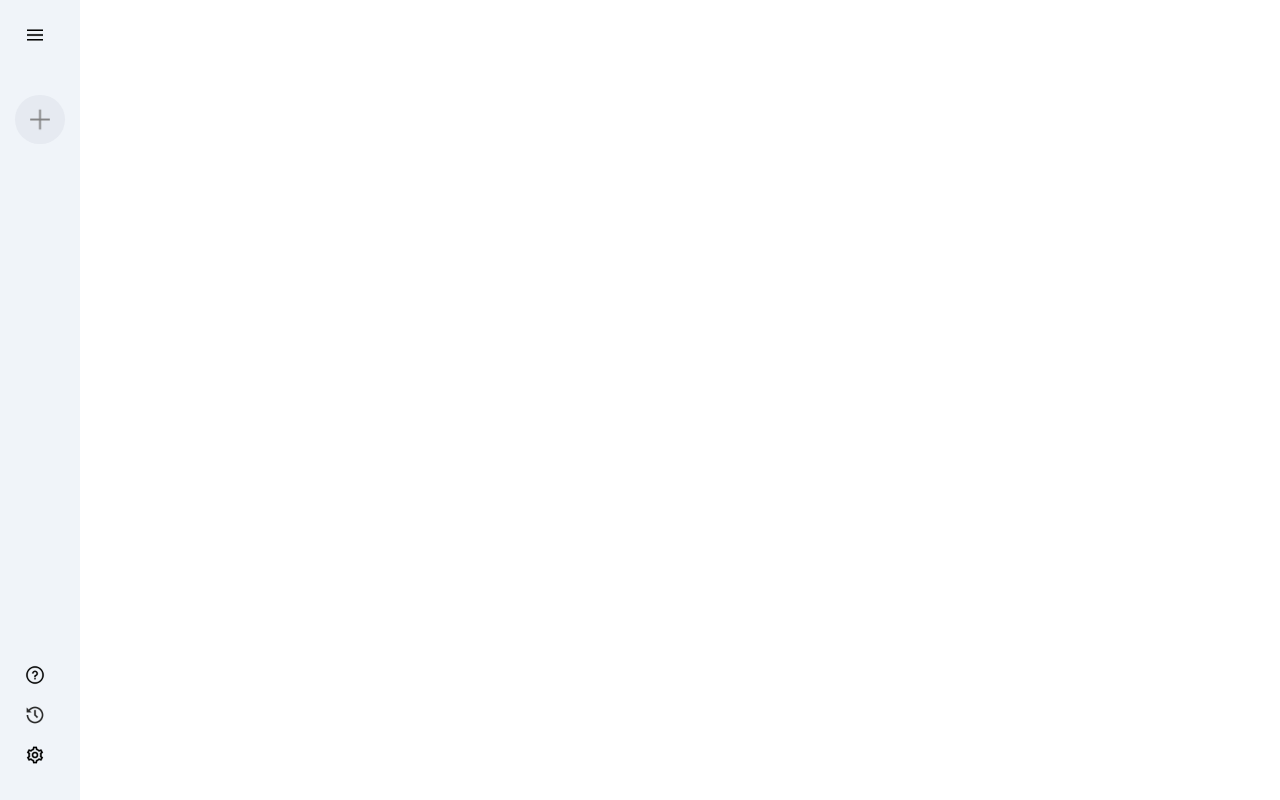
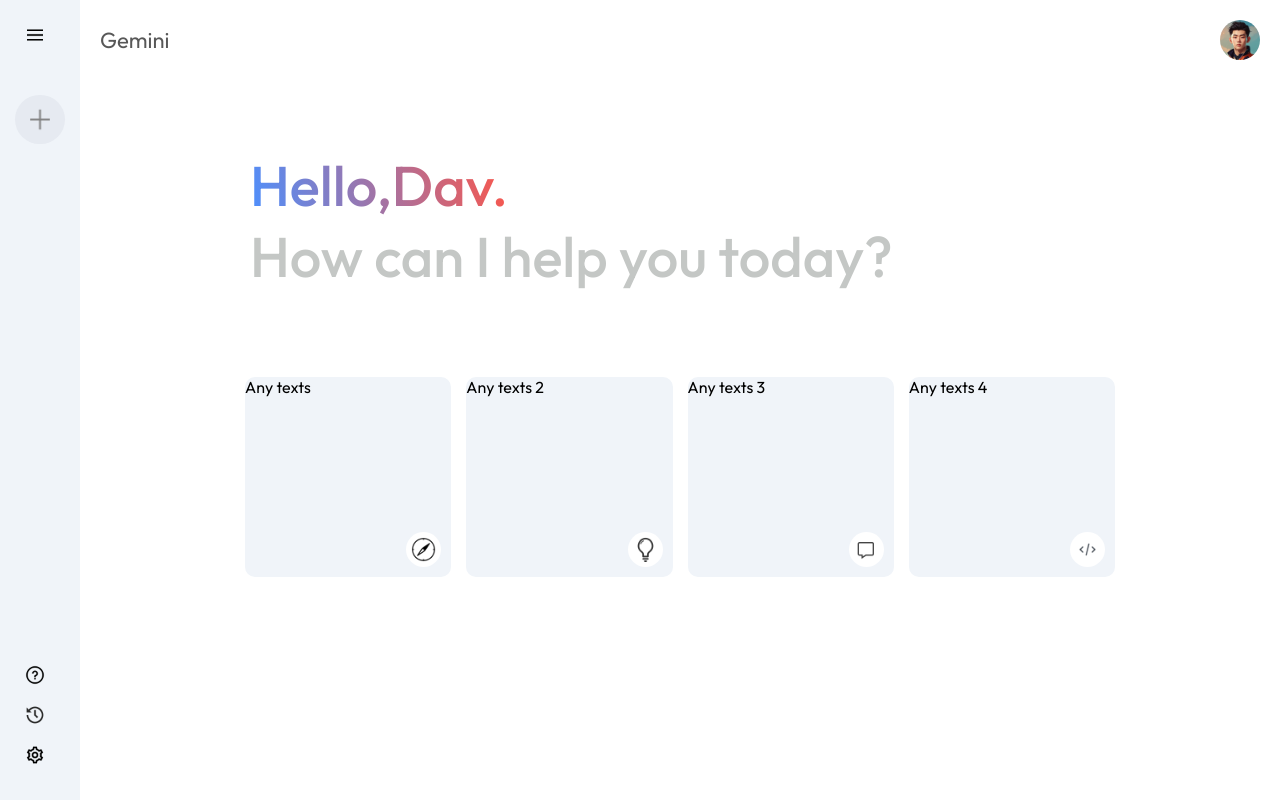
Before and after one commit to masatosotoma/gemini-clone, a React (Vite) app: page / in a window 1280 px wide. Built offline with nearby package versions, Linux system fonts and the light colour scheme.

Commit message:
Added CSS to main cards properties

```diff
--- a/src/App.jsx
+++ b/src/App.jsx
@@ -1,12 +1,14 @@
-import React from 'react'
-import Sidebar from './components/Sidebar/Sidebar'
+import React from "react";
+import Sidebar from "./components/Sidebar/Sidebar";
+import Main from "./components/Main/Main";
 
 function App() {
   return (
     <>
-      <Sidebar/>
+      <Sidebar />
+      <Main />
     </>
-  )
+  );
 }
 
-export default App
+export default App;
--- a/src/components/Main/Main.css
+++ b/src/components/Main/Main.css
@@ -18,3 +18,48 @@
   width: 40px;
   border-radius: 50%;
 }
+
+.main-container {
+  max-width: 900px;
+  margin: auto;
+}
+
+.main .greet {
+  margin: 50px 0px;
+  font-size: 56px;
+  color: #c4c7c5;
+  font-weight: 500;
+  padding: 20px;
+}
+
+.main .greet span {
+  background: -webkit-linear-gradient(16deg, #4b90ff, #ff5546);
+  -webkit-background-clip: text;
+  -webkit-text-fill-color: transparent;
+}
+
+.main .cards {
+  display: grid;
+  grid-template-columns: repeat(auto-fill, minmax(180px, 1fr));
+  gap: 15px;
+  padding: 15px;
+}
+
+.main .card {
+  height: 200px;
+  padding: 50x;
+  background-color: #f0f4f9;
+  border-radius: 10px;
+  position: relative;
+  cursor: pointer;
+}
+
+.main .card img {
+  width: 35px;
+  padding: 5px;
+  position: absolute;
+  background-color: white;
+  border-radius: 20px;
+  bottom: 10px;
+  right: 10px;
+}
--- a/src/components/Main/Main.jsx
+++ b/src/components/Main/Main.jsx
@@ -1,10 +1,42 @@
 import React from "react";
 import "./Main.css";
+import { assets } from "../../assets/assets";
 
 function Main() {
-    return <div>
-
-  </div>;
+  return (
+    <div className="main">
+      <div className="nav">
+        <p>Gemini</p>
+        <img src={assets.user_icon} alt="" />
+      </div>
+      <div className="main-container">
+        <div className="greet">
+          <p>
+            <span>Hello,Dav.</span>
+          </p>
+          <p>How can I help you today?</p>
+        </div>
+        <div className="cards">
+          <div className="card">
+            <p>Any texts</p>
+            <img src={assets.compass_icon} alt="" />
+          </div>
+          <div className="card">
+            <p>Any texts 2</p>
+            <img src={assets.bulb_icon} alt="" />
+          </div>
+          <div className="card">
+            <p>Any texts 3</p>
+            <img src={assets.message_icon} alt="" />
+          </div>
+          <div className="card">
+            <p>Any texts 4</p>
+            <img src={assets.code_icon} alt="" />
+          </div>
+        </div>
+      </div>
+    </div>
+  );
 }
 
 export default Main;
```
